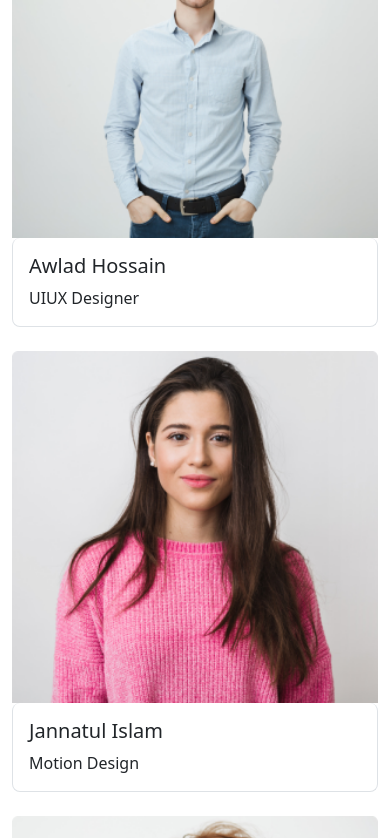
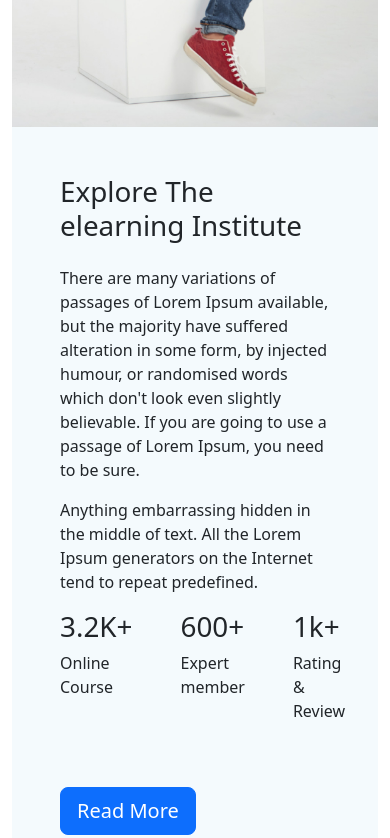
Before and after one commit to abirhasanop/assignment3, a plain HTML site: page index.html in a window 390 px wide. Shown: the part 4400-5238 px from the top of the page. Drawn offline with nearby package versions, Linux system fonts and the light colour scheme.

Commit message:
mobile responsiveness truly done

```diff
--- a/index.html
+++ b/index.html
@@ -169,9 +169,10 @@
             </div>
             <div class="d-flex justify-content-center"><button type="button" class="btn btn-primary btn-lg text-white mt-5">See More Courses</button></div>
         </section>
+        <!-- explore section starts here -->
 
-        <section class="my-5 d-none d-lg-block">
-            <div class="d-flex flex-column flex-lg-row">
+        <section class="my-5 d-sm-none d-lg-block">
+            <div class="d-flex flex-column flex-sm-column flex-lg-row">
                 <div class="explore_img"><img class="img-fluid" src="images/working.png" alt=""></div>
                 <div class="explore_info p-5 d-flex flex-column justify-content-center">
                     <h1 class="mb-4">Explore The elearning Institute</h1>
@@ -190,6 +191,7 @@
             </div>
 
         </section>
+        <!-- explore section ends here -->
 
         <!--Cards starts  -->
         <section class="my-5">
@@ -358,7 +360,7 @@
                     <h2 class="accordion-header" id="headingOne">
                         <button class="accordion-button" type="button" data-bs-toggle="collapse" data-bs-target="#collapseOne"
                             aria-expanded="true" aria-controls="collapseOne">
-                            what is the difference between grid and flex?
+                            what are the difference between grid and flex?
                         </button>
                     </h2>
                     <div id="collapseOne" class="accordion-collapse collapse show" aria-labelledby="headingOne"
--- a/style.css
+++ b/style.css
@@ -14,4 +14,13 @@
     .carousel-inner{
         height: 450px;
     }
+    .explore_img {
+        width: 100%;
+    }
+
+    .explore_info {
+        background-color: #F4FAFD;
+        width: 100%;
+    }
+
 }
```
